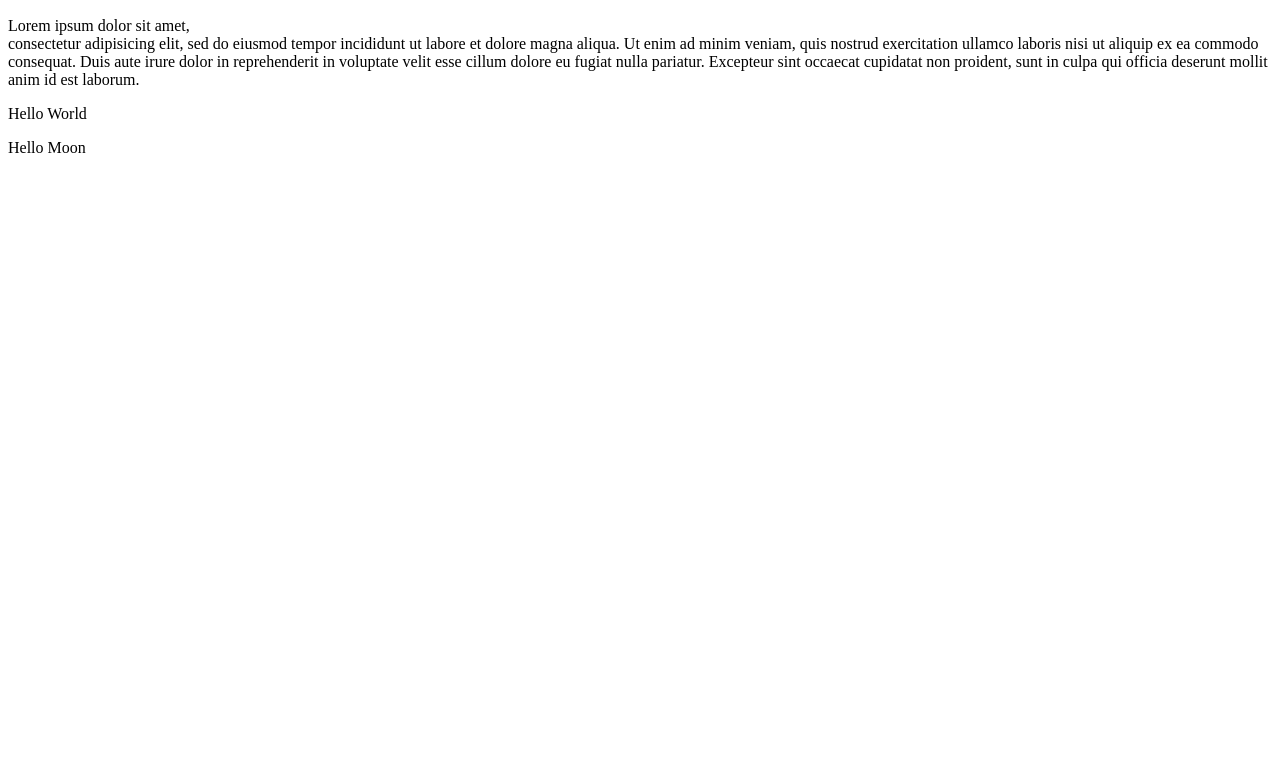
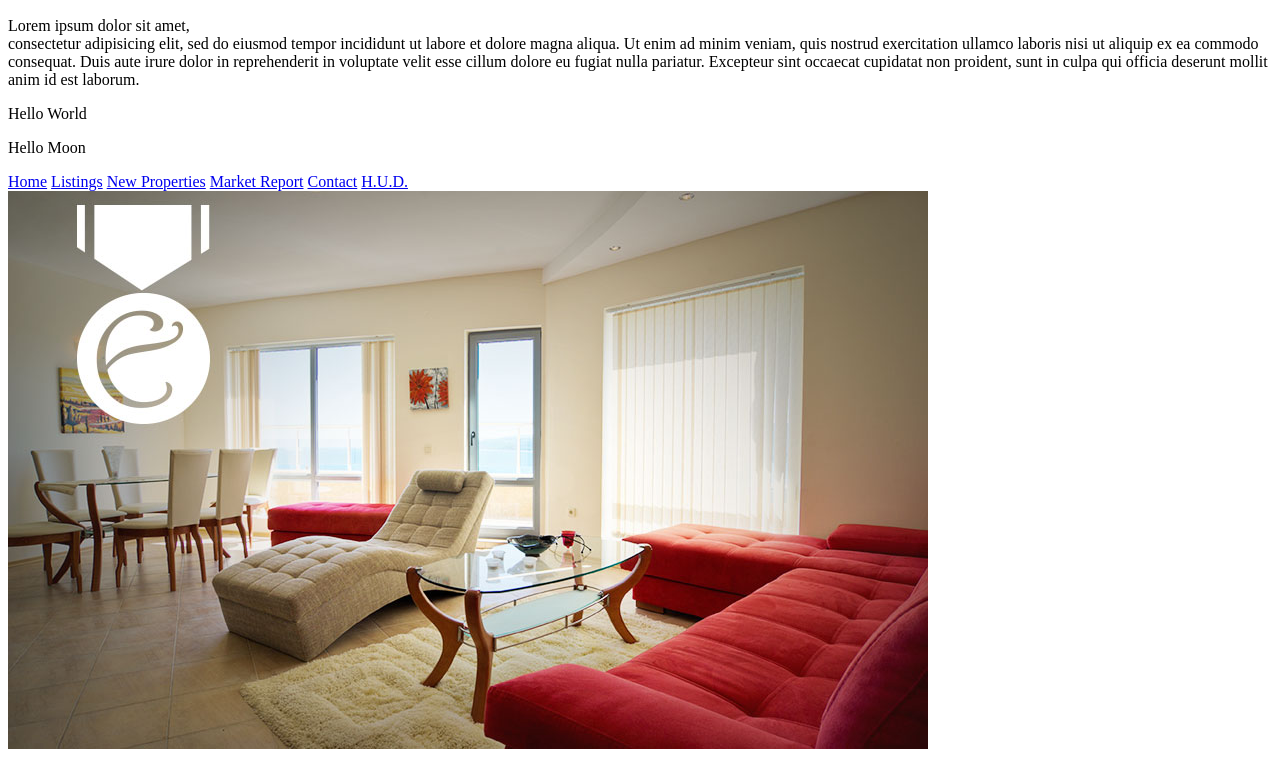
Before and after one commit to Green-stripes/exceptional-realty, a plain HTML site: page index.html in a window 1280 px wide. Shown: the part 110-871 px from the top of the page. Before the commit the page ends 800 px from the top, so only its background shows below. Drawn offline with Linux system fonts and the light colour scheme.

Commit message:
add main pages text content, image, and links

```diff
--- a/index.html
+++ b/index.html
@@ -22,5 +22,13 @@ For example we can see text, links, images, and media. -->
 
 <p> Hello World </p>
 <p> Hello Moon </p>
+<a href="index.html">Home</a>
+<a href="real-estate-listings.html">Listings</a>
+<a href="new-properties.html">New Properties</a>
+<a href="market-report.html">Market Report</a>
+<a href="contact.html"> Contact</a>
+<a href="http://hud.gov" target="_blank">H.U.D.</a>
+
+<img src="images/intro-pic.jpg" alt="A beautiful living room." title="Welcome to Exceptional Realty Group">
 </body>
 </html>
```
Also changed, not shown: contact.html (+17 -0 lines), real-estate-listings.html (+12 -0 lines), images/intro-pic.jpg (added).
